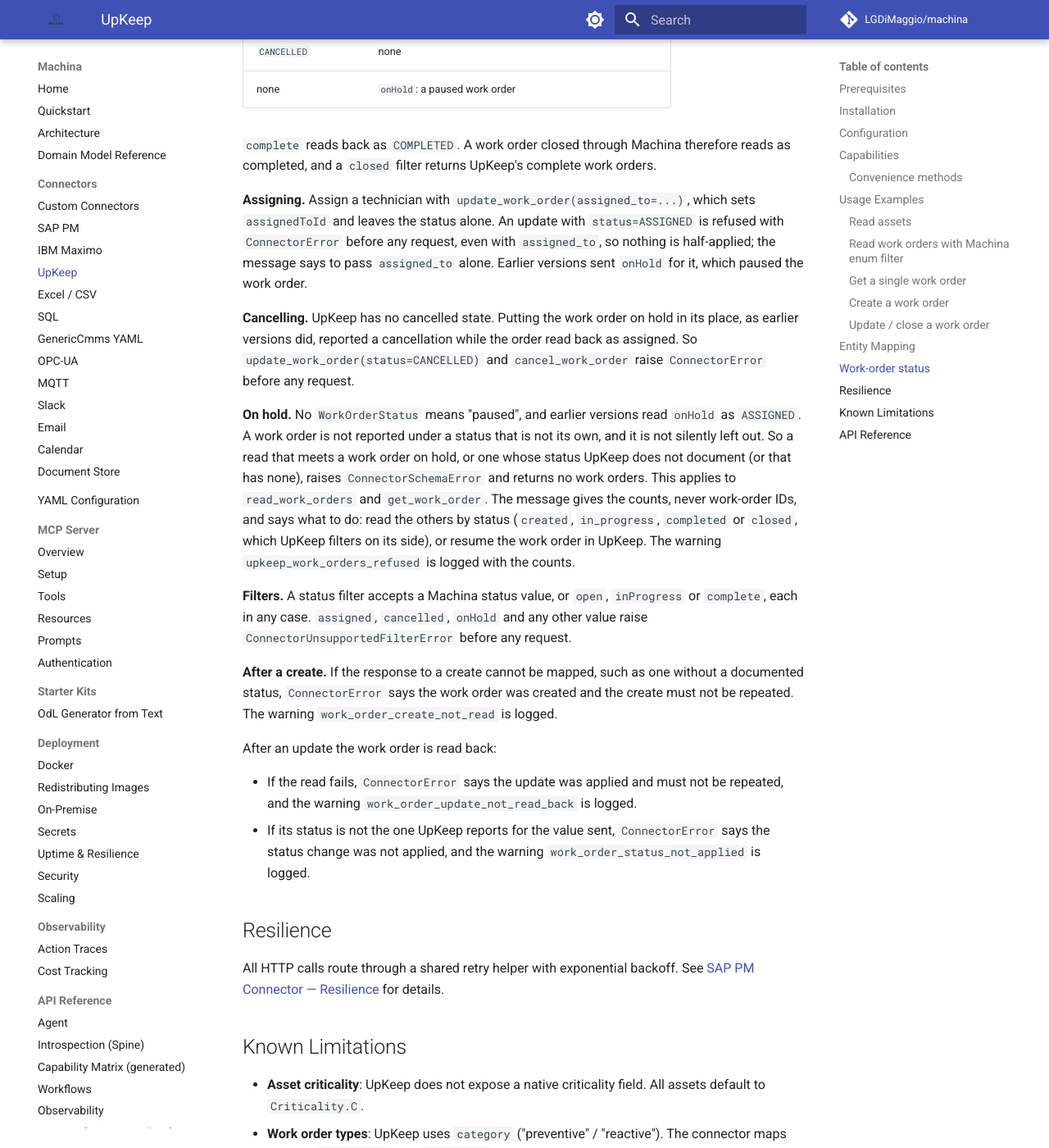
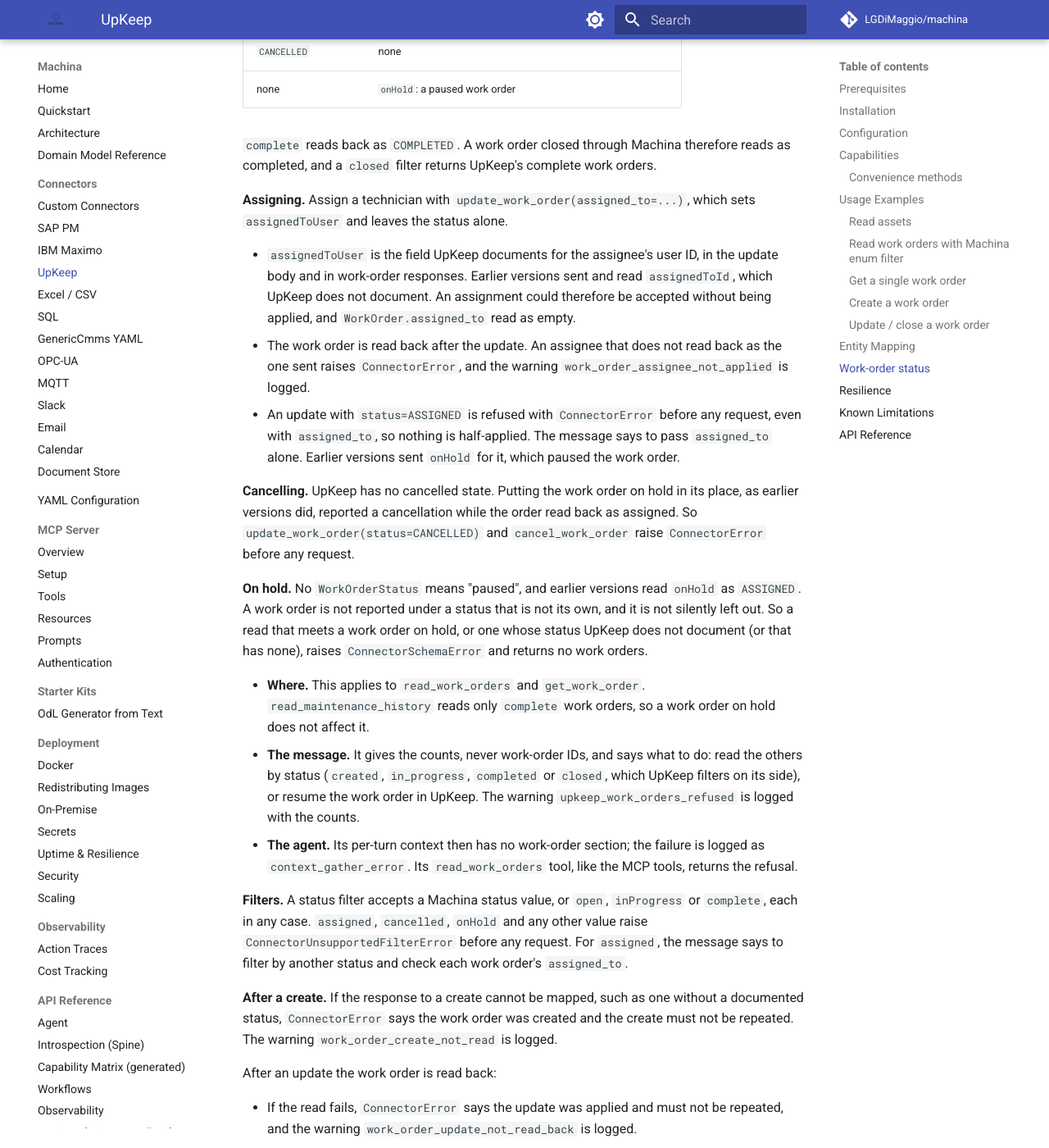
Before and after one commit to LGDiMaggio/machina, an MkDocs documentation site: the page built from docs/connectors/upkeep.md, in a window 1280 px wide and 1400 px high, scrolled down 4601 px. Shown: the whole window at 82% size. Built offline with MkDocs 1.6.1 and Material for MkDocs 9.7.7, drawn with Linux system fonts in a browser that asks for light colours; comment, search, counter and statistics services are not loaded; some of the changed text lies outside the part shown.

Commit message:
fix(connectors): send and read the UpKeep assignee as assignedToUser
UpKeep documents a work order's assignee as assignedToUser, the user's
ID, in the update body and in work-order responses; assignedToId, which
the connector sent and read, appears nowhere in its API reference. An
assignment could be accepted without being applied, and
WorkOrder.assigned_to read as empty. Found in the re-review of the
previous commit, whose refusals point callers to assigned_to.

- update_work_order sends assigned_to as assignedToUser, and the mapper
  reads assigned_to from it; assignedToId is no longer read.
- After an update with assigned_to, an assignee that does not read back
  as the one sent raises ConnectorError (work_order_assignee_not_applied).
- An update whose work order reads back on hold, or with an undocumented
  status, says the update was accepted but cannot be confirmed and asks
  for it to be checked in UpKeep, instead of suggesting a read that
  would be refused again.
- An assigned filter's message says what to filter by and to check
  assigned_to, not how to assign. The refusal of a read gives the
  resume-in-UpKeep advice only when a work order is on hold.
- machina_list_work_orders' description says a CMMS may refuse a status
  it does not have.

Docs (UpKeep page, CHANGELOG) and tests follow.

````diff
--- a/docs/connectors/upkeep.md
+++ b/docs/connectors/upkeep.md
@@ -44,7 +44,7 @@
 | `read_work_orders` | Read work orders — filter by `asset_id` and/or `status`: a `WorkOrderStatus` or its value in any case (`"completed"`) is mapped to UpKeep's status, and `open`, `inProgress` or `complete` in any case is sent as UpKeep spells it. `assigned`, `cancelled`, `onHold` and any other value are refused, and so is a read that meets a work order on hold (see [Work-order status](#work-order-status)) |
 | `get_work_order` | Fetch a single work order by ID (refused for one on hold) |
 | `create_work_order` | Create a new work order |
-| `update_work_order` | Update status, assignee (`assignedToId`), or description via PATCH; the order is read back, and a status UpKeep did not apply is an error (see [Work-order status](#work-order-status)) |
+| `update_work_order` | Update status, assignee (`assignedToUser`), or description via PATCH; the order is read back, and a status UpKeep did not apply is an error (see [Work-order status](#work-order-status)) |
 | `read_spare_parts` | Read the parts inventory (`/api/v2/parts`), or with `asset_id` only the parts that asset lists (the asset, then each listed part); `sku` narrows either in memory — prefers `partNumber` / `barcode` as SKU |
 | `read_maintenance_plans` | Read PM templates with their schedules (`/api/v2/pm`) — one plan per PM schedule |
 | `read_maintenance_history` | Read an asset's completed work orders (`/api/v2/work-orders`, status `complete`) |
@@ -112,7 +112,7 @@
 updated = await connector.update_work_order(
     "wo-123",
     status=WorkOrderStatus.IN_PROGRESS,
-    assigned_to="tech-user-id",  # UpKeep's assignedToId; no status needed to assign
+    assigned_to="tech-user-id",  # UpKeep's assignedToUser; no status needed to assign
 )
 await connector.close_work_order("wo-123")
 ```
@@ -132,7 +132,7 @@
 | `title` | `WorkOrder.description` |
 | `priority` (0-3) | `WorkOrder.priority` (0→Low, 1→Medium, 2→High, 3→Emergency) |
 | `status` | `WorkOrder.status` (open→Created, inProgress→InProgress, complete→Completed; onHold and undocumented statuses are refused; filters and updates send the same values, with Closed as complete; see [Work-order status](#work-order-status)) |
-| `assignedToId` | `WorkOrder.assigned_to` (set by `update_work_order(assigned_to=...)`) |
+| `assignedToUser` | `WorkOrder.assigned_to` (set by `update_work_order(assigned_to=...)`) |
 | `partNumber` / `barcode` / `id` | `SparePart.sku` (prefers physical identifier, falls back to record ID) |
 | `name` (part) | `SparePart.name` |
 | `quantity` | `SparePart.stock_quantity` |
@@ -154,7 +154,7 @@
 | `CREATED` | `open` |
 | `IN_PROGRESS` | `inProgress` |
 | `COMPLETED`, `CLOSED` | `complete`, UpKeep's one finished state |
-| `ASSIGNED` | none: UpKeep records the assignee apart, as `assignedToId` |
+| `ASSIGNED` | none: UpKeep records the assignee apart, as `assignedToUser` |
 | `CANCELLED` | none |
 | none | `onHold`: a paused work order |
 
@@ -163,11 +163,20 @@
 work orders.
 
 **Assigning.** Assign a technician with `update_work_order(assigned_to=...)`,
-which sets `assignedToId` and leaves the status alone. An update with
-`status=ASSIGNED` is refused with `ConnectorError` before any request, even
-with `assigned_to`, so nothing is half-applied; the message says to pass
-`assigned_to` alone. Earlier versions sent `onHold` for it, which paused the
-work order.
+which sets `assignedToUser` and leaves the status alone.
+
+- `assignedToUser` is the field UpKeep documents for the assignee's user ID, in
+  the update body and in work-order responses. Earlier versions sent and read
+  `assignedToId`, which UpKeep does not document. An assignment could
+  therefore be accepted without being applied, and `WorkOrder.assigned_to`
+  read as empty.
+- The work order is read back after the update. An assignee that does not
+  read back as the one sent raises `ConnectorError`, and the warning
+  `work_order_assignee_not_applied` is logged.
+- An update with `status=ASSIGNED` is refused with `ConnectorError` before any
+  request, even with `assigned_to`, so nothing is half-applied. The message
+  says to pass `assigned_to` alone. Earlier versions sent `onHold` for it,
+  which paused the work order.
 
 **Cancelling.** UpKeep has no cancelled state. Putting the work order on hold
 in its place, as earlier versions did, reported a cancellation while the order
@@ -178,17 +187,24 @@
 `onHold` as `ASSIGNED`. A work order is not reported under a status that is not
 its own, and it is not silently left out. So a read that meets a work order on
 hold, or one whose status UpKeep does not document (or that has none), raises
-`ConnectorSchemaError` and returns no work orders. This applies to
-`read_work_orders` and `get_work_order`. The message gives the counts, never
-work-order IDs, and says what to do: read the others by status (`created`,
-`in_progress`, `completed` or `closed`, which UpKeep filters on its side), or
-resume the work order in UpKeep. The warning `upkeep_work_orders_refused` is
-logged with the counts.
+`ConnectorSchemaError` and returns no work orders.
+
+- **Where.** This applies to `read_work_orders` and `get_work_order`.
+  `read_maintenance_history` reads only `complete` work orders, so a work order
+  on hold does not affect it.
+- **The message.** It gives the counts, never work-order IDs, and says what to
+  do: read the others by status (`created`, `in_progress`, `completed` or
+  `closed`, which UpKeep filters on its side), or resume the work order in
+  UpKeep. The warning `upkeep_work_orders_refused` is logged with the counts.
+- **The agent.** Its per-turn context then has no work-order section; the
+  failure is logged as `context_gather_error`. Its `read_work_orders` tool,
+  like the MCP tools, returns the refusal.
 
 **Filters.** A status filter accepts a Machina status value, or `open`,
 `inProgress` or `complete`, each in any case. `assigned`, `cancelled`,
 `onHold` and any other value raise `ConnectorUnsupportedFilterError` before
-any request.
+any request. For `assigned`, the message says to filter by another status and
+check each work order's `assigned_to`.
 
 **After a create.** If the response to a create cannot be mapped, such as one
 without a documented status, `ConnectorError` says the work order was created
@@ -199,9 +215,14 @@
 
 - If the read fails, `ConnectorError` says the update was applied and must not
   be repeated, and the warning `work_order_update_not_read_back` is logged.
+- If the work order now reads back on hold, or with an undocumented status,
+  the error says the update was accepted but cannot be confirmed through
+  Machina, and asks for the work order to be checked in UpKeep.
 - If its status is not the one UpKeep reports for the value sent,
   `ConnectorError` says the status change was not applied, and the warning
   `work_order_status_not_applied` is logged.
+- If its assignee is not the one sent, `ConnectorError` says the assignment
+  was not applied (see **Assigning** above).
 
 ## Resilience
 
````
Also changed, not shown: CHANGELOG.md (+4 -3 lines), docs/mcp/tools.md (+1 -1 lines), 7 other files.
